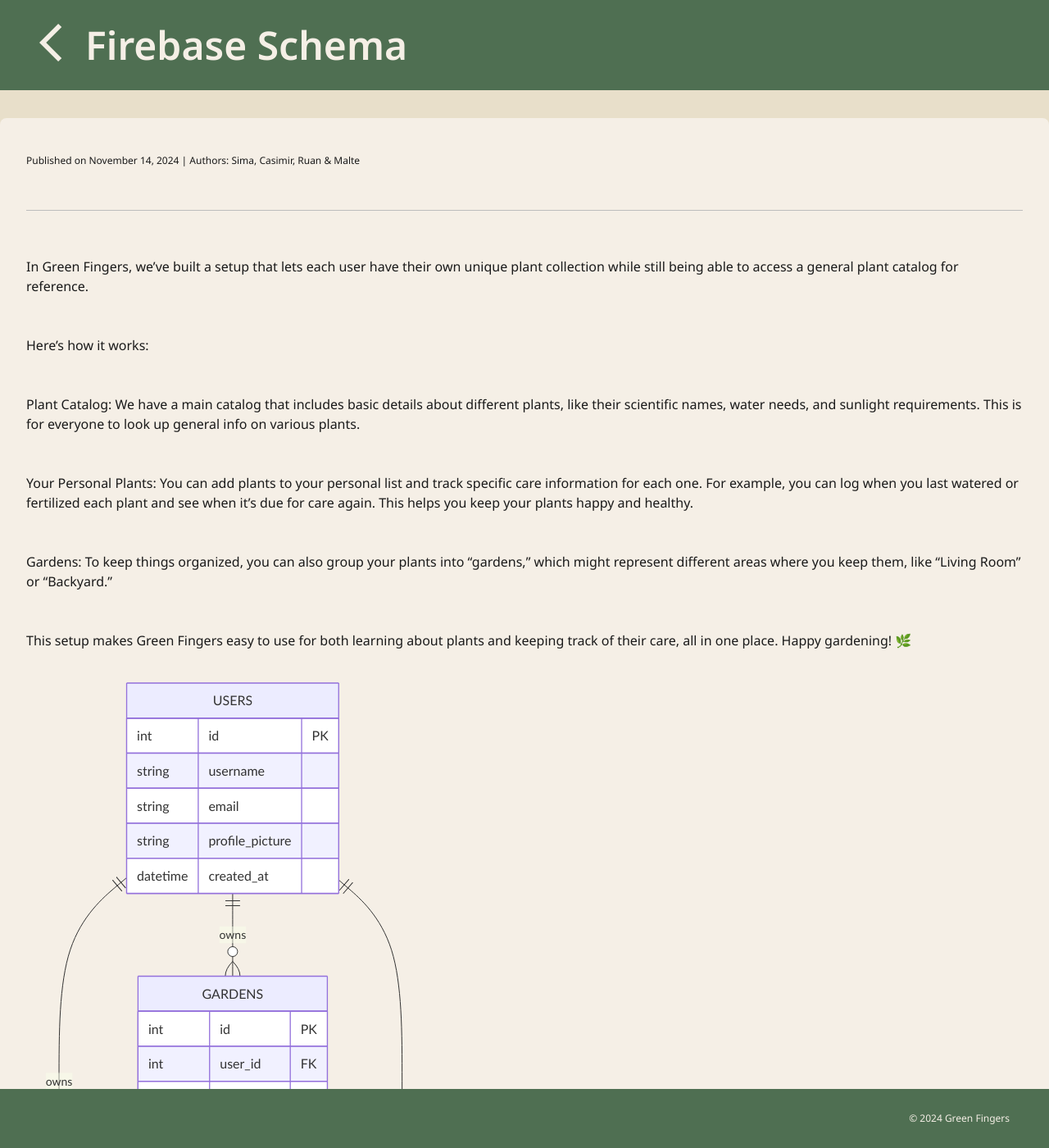
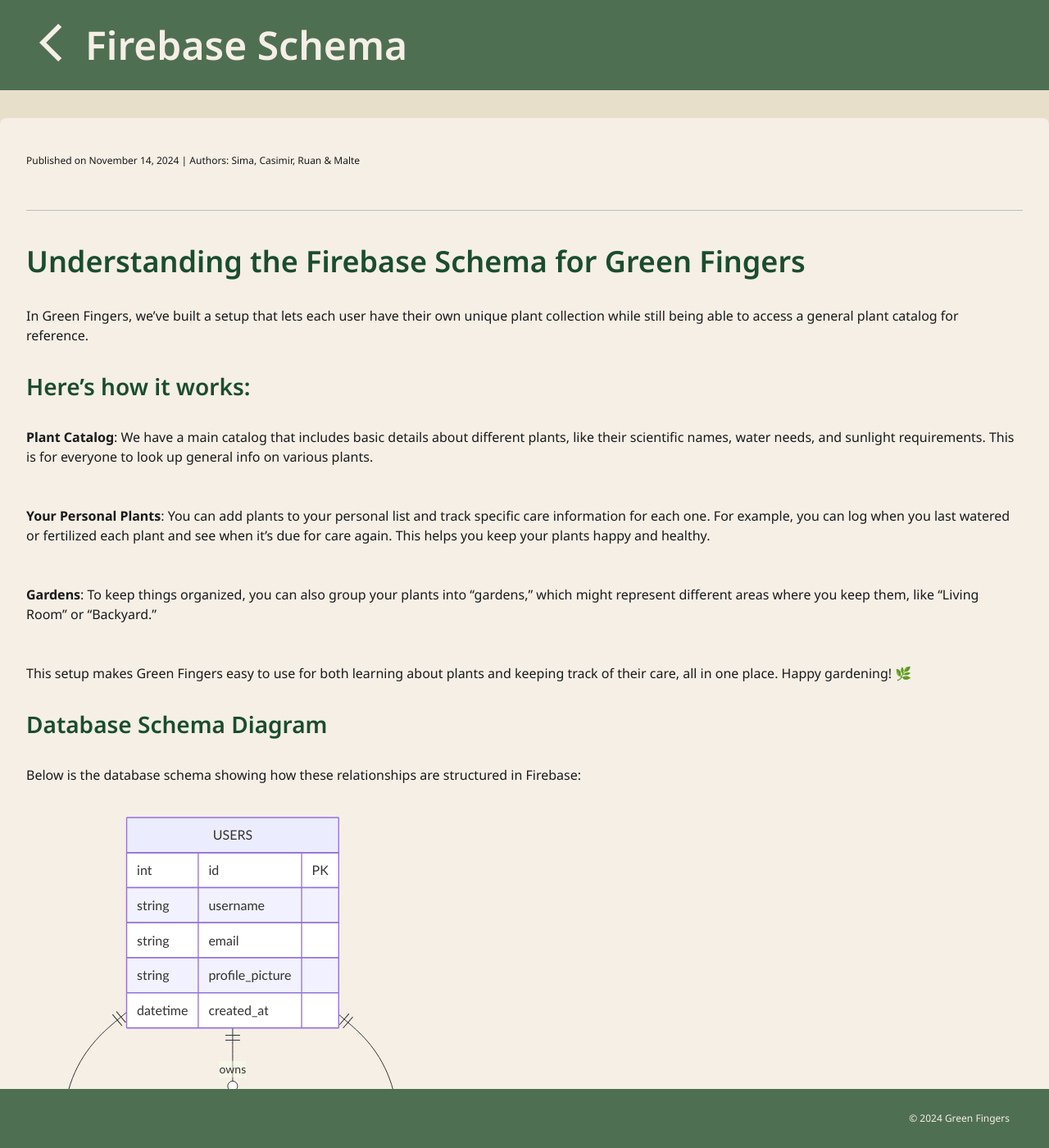
Before and after one commit to Green-Fingers-App/gardeningApp, a Jekyll site: the page built from docs/_posts/2024-11-14-database.md, in a window 1280 px wide and 1400 px high. Shown: the whole window at 82% size. Built offline with Jekyll 4.4.1, drawn with Linux system fonts in a browser that asks for light colours; comment, search, counter and statistics services are not loaded.

Commit message:
Update 2024-11-14-database.md

```diff
--- a/docs/_posts/2024-11-14-database.md
+++ b/docs/_posts/2024-11-14-database.md
@@ -4,17 +4,24 @@
 date: 2024-11-14
 author: "Sima, Casimir, Ruan & Malte"
 ---
+
+## Understanding the Firebase Schema for Green Fingers
+
 In Green Fingers, we’ve built a setup that lets each user have their own unique plant collection while still being able to access a general plant catalog for reference.
 
-Here’s how it works:
+### Here’s how it works:
 
-Plant Catalog: We have a main catalog that includes basic details about different plants, like their scientific names, water needs, and sunlight requirements. This is for everyone to look up general info on various plants.
+**Plant Catalog**: We have a main catalog that includes basic details about different plants, like their scientific names, water needs, and sunlight requirements. This is for everyone to look up general info on various plants.
 
-Your Personal Plants: You can add plants to your personal list and track specific care information for each one. For example, you can log when you last watered or fertilized each plant and see when it’s due for care again. This helps you keep your plants happy and healthy.
+**Your Personal Plants**: You can add plants to your personal list and track specific care information for each one. For example, you can log when you last watered or fertilized each plant and see when it’s due for care again. This helps you keep your plants happy and healthy.
 
-Gardens: To keep things organized, you can also group your plants into “gardens,” which might represent different areas where you keep them, like “Living Room” or “Backyard.”
+**Gardens**: To keep things organized, you can also group your plants into “gardens,” which might represent different areas where you keep them, like “Living Room” or “Backyard.”
 
 This setup makes Green Fingers easy to use for both learning about plants and keeping track of their care, all in one place. Happy gardening! 🌿
+
+### Database Schema Diagram
+
+Below is the database schema showing how these relationships are structured in Firebase:
 
 <div class="mermaid">
 erDiagram
```
